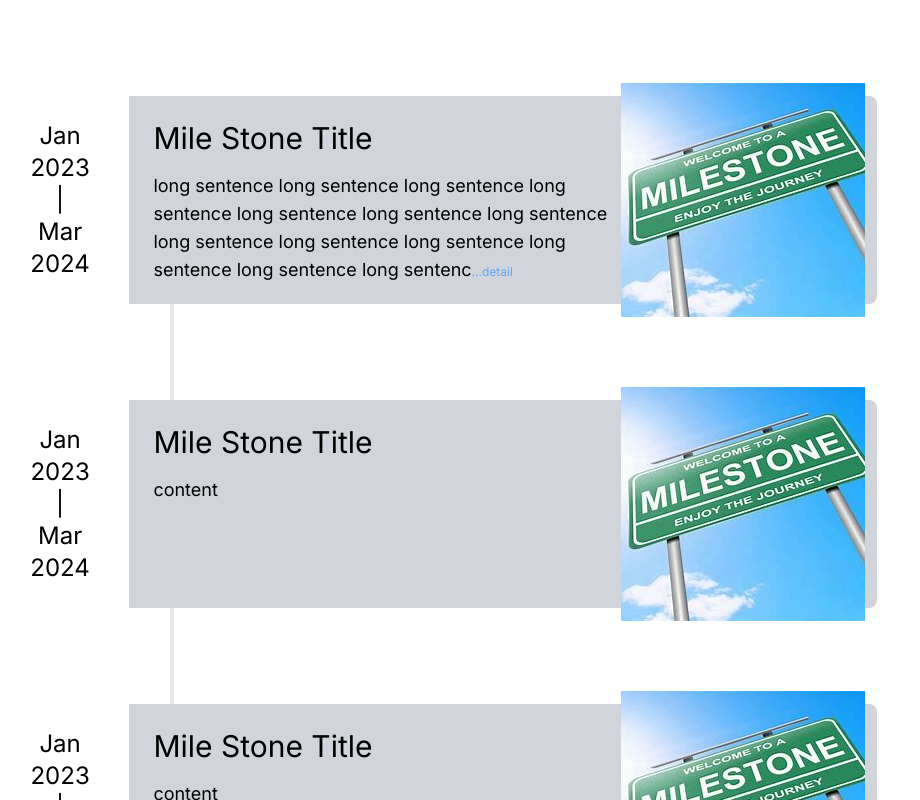
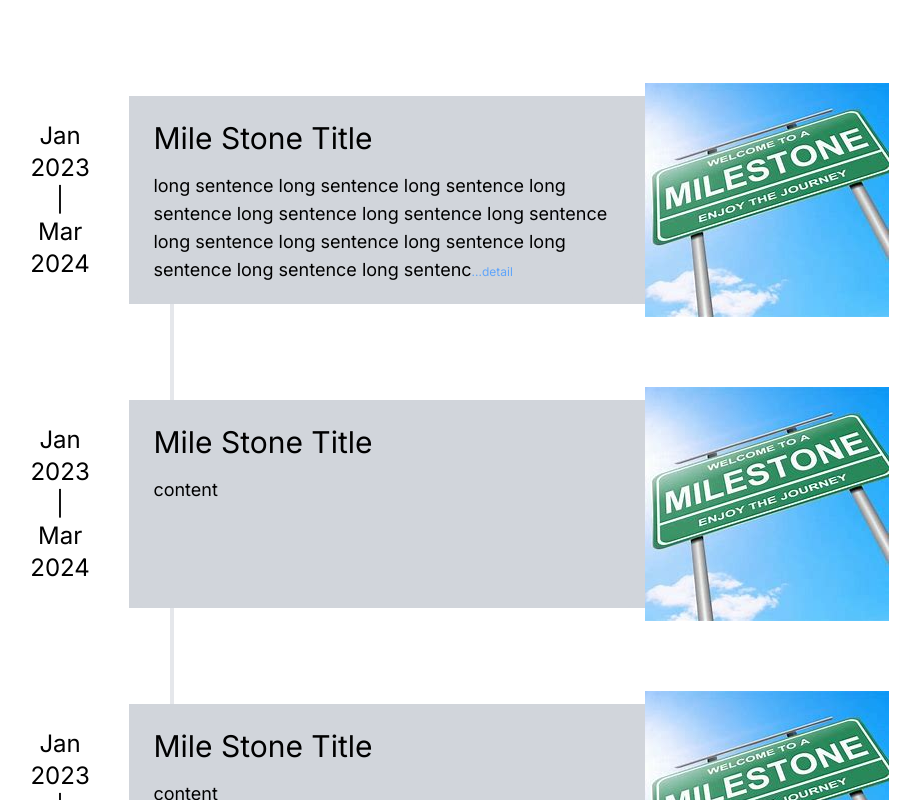
Before and after one commit to a-company-jp/a-project-frontend, a Next.js app: page /future-time-line in a window 1280 px wide. Shown: the top 800 px of the page, without its empty margins (198-1118 px from the left). Built offline with nearby package versions, Linux system fonts and the light colour scheme.

Commit message:
[Fix] MileStoneImage component

```diff
--- a/src/components/atoms/MileStoneImage.tsx
+++ b/src/components/atoms/MileStoneImage.tsx
@@ -24,8 +24,8 @@ const MileStoneImage = ({ imageHash }: Props): JSX.Element => {
             height: 250
         },
         mobile: {
-            width: 280,
-            height: 230
+            width: 210,
+            height: 180
         }
     }
 
@@ -43,7 +43,7 @@ const MileStoneImage = ({ imageHash }: Props): JSX.Element => {
         <>
             <Image
                 src={imageUri}
-                className='relative right-3'
+                className='relative md:right-3 left-3'
                 alt='Milestone Image'
                 width={windowWidth > 768 ? imageSizes.pc.width : imageSizes.mobile.width}
                 height={windowWidth > 768 ? imageSizes.pc.height : imageSizes.mobile.height} />
```
